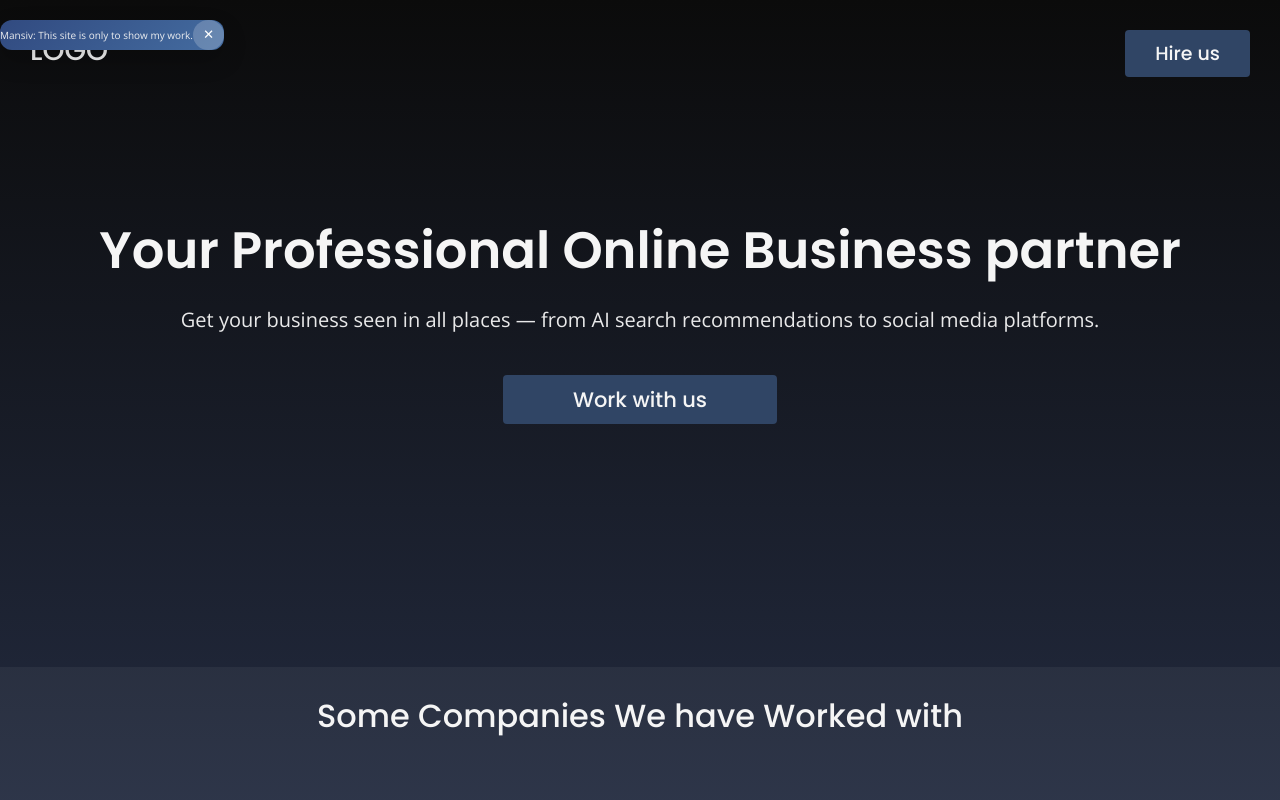
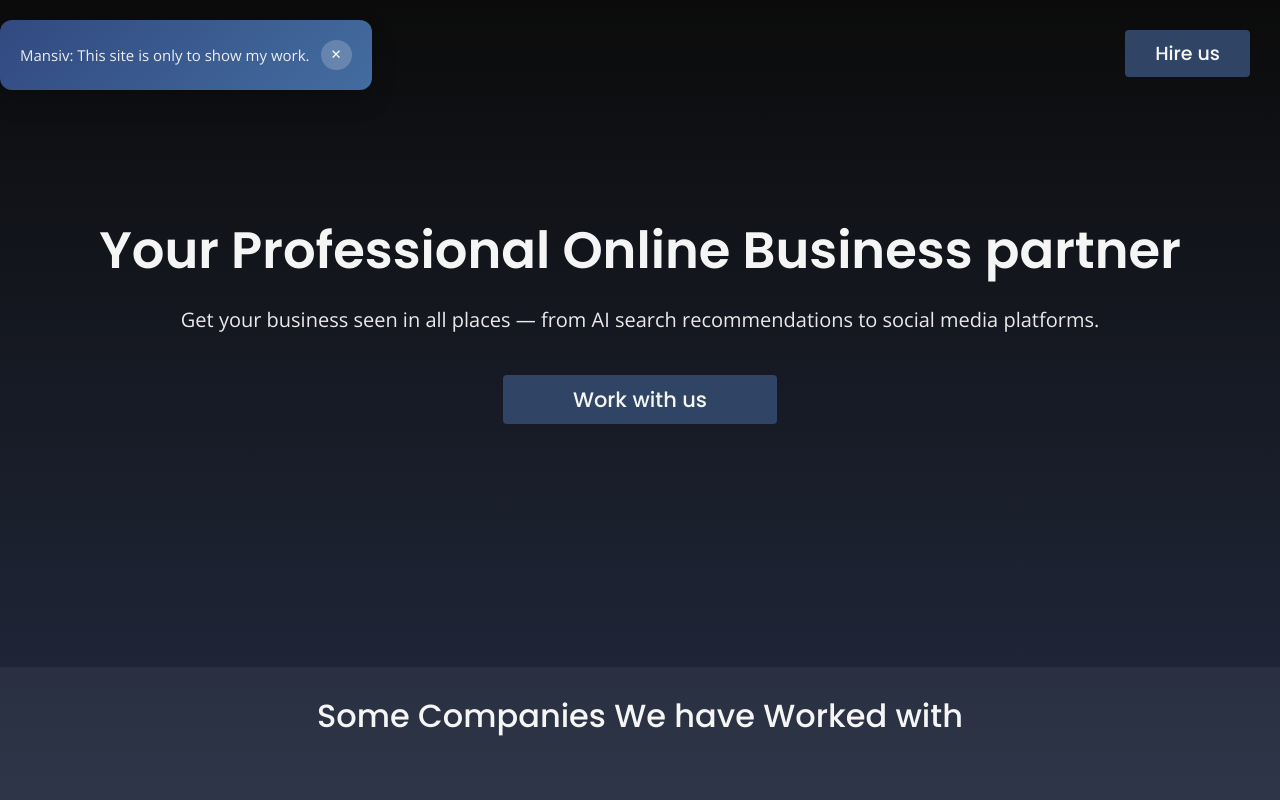
Before and after one commit to mansiv-business/nextjs-mockup, a Next.js app: page / in a window 1280 px wide. Shown: the top 800 px of the page. Built offline with nearby package versions, Linux system fonts and the light colour scheme.

Commit message:
Update globals.css

```diff
--- a/src/app/globals.css
+++ b/src/app/globals.css
@@ -68,3 +68,10 @@ button {
 cite{
     font-style: normal;
 }
+.alert-message{
+    padding: min(2rem, 3%);
+    gap: 1.1rem;
+}
+.alert-message p{
+    font-size: clamp(1rem, 2.5vw, 1.5rem);
+}
```
